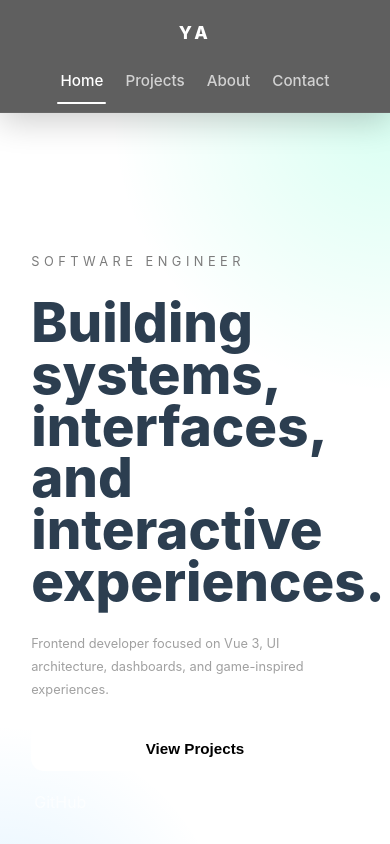
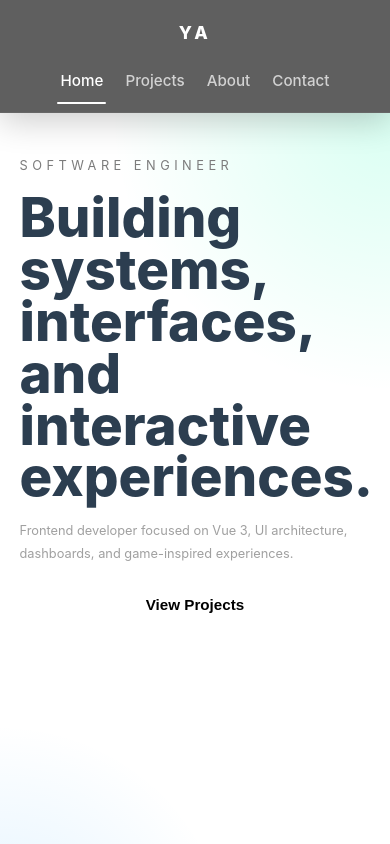
Before and after one commit to GoDie910/personal-website, a Vue app: page / in a window 390 px wide. Shown: the top 844 px of the page. Built offline with nearby package versions, Linux system fonts and the light colour scheme; the HTML template or start-up script is replaced by a standard one.

Commit message:
Responsive Hero Section + NavBar

```diff
--- a/src/components/sections/HeroSection.vue
+++ b/src/components/sections/HeroSection.vue
@@ -12,8 +12,6 @@ const scrollToProjects = () => {
 
 <template>
   <section class="hero-section">
-    <div class="hero-background"></div>
-
     <div class="hero-content">
       <p class="hero-label">SOFTWARE ENGINEER</p>
 
@@ -46,20 +44,15 @@ const scrollToProjects = () => {
   position: relative;
 
   min-height: 100vh;
+  width: 100%;
 
   display: flex;
-  align-items: center;
 
-  padding:
-    clamp(6rem, 10vh, 12rem)
-    clamp(6vw, 8vw, 12vw);
+  padding: 0;
+  padding-left: 10vw;
+  padding-top: 5vh;
 
   overflow: hidden;
-}
-
-.hero-background {
-  position: absolute;
-  inset: 0;
 
   background:
     radial-gradient(
@@ -82,7 +75,7 @@ const scrollToProjects = () => {
 
   display: flex;
   flex-direction: column;
-  gap: clamp(1.5rem, 2vw, 4vw);
+  gap: clamp(1rem, 1.5vw, 3vw);
 }
 
 .hero-label {
@@ -96,7 +89,7 @@ const scrollToProjects = () => {
 h1 {
   max-width: 60vw;
 
-  font-size: clamp(3.5rem, 7vw, 13.2vh);
+  font-size: clamp(3.5rem, 5vw, 10vh);
 
   line-height: 0.9;
 
@@ -174,12 +167,6 @@ a:hover {
 
 /* Tablet */
 @media (max-width: 64rem) {
-  .hero-section {
-    padding:
-      8rem
-      8vw;
-  }
-
   h1 {
     max-width: 12ch;
   }
@@ -188,11 +175,9 @@ a:hover {
 /* Mobile */
 @media (max-width: 48rem) {
   .hero-section {
-    align-items: center;
 
-    padding:
-      7rem
-      8vw;
+    padding: 0 5vw;
+    padding-top: 5vh;
   }
 
   .hero-content {
```
